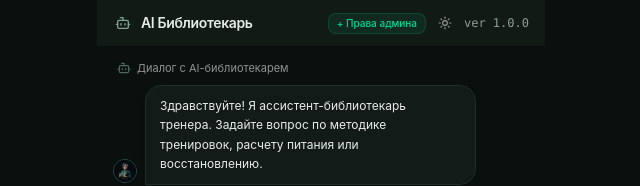
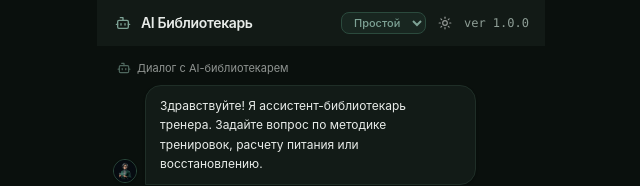
Before and after one commit to Oleg-YTS/trainer-ai-bot, a React (Vite) app in the folder webapp/: page / in a window 1280 px wide. Shown: the top 186 px of the page, without its empty margins (319-959 px from the left). Built offline with nearby package versions, Linux system fonts and the light colour scheme; no server answers.

Commit message:
feat(webapp): add role selector (Subscriber/VIP/Admin) in header for testing

```diff
--- a/webapp/src/App.tsx
+++ b/webapp/src/App.tsx
@@ -283,21 +283,29 @@ export const App: React.FC = () => {
 
           {/* Right: Sandbox role toggle, theme & version */}
           <div className="flex items-center gap-2">
-            {currentUser.is_admin ? (
+            {/* Testing Role Switcher */}
+            <select
+              value={currentUser.is_admin ? 'admin' : currentUser.is_vip ? 'vip' : 'subscriber'}
+              onChange={(e) => setUserRole(e.target.value as 'admin' | 'vip' | 'subscriber')}
+              className={`px-2 py-0.5 rounded-lg text-[11px] font-medium transition outline-none cursor-pointer border ${
+                isDark
+                  ? 'bg-[#182620] border-[#2B4A3D] text-[#7DA295]'
+                  : 'bg-[#F4F7F5] border-[#D0DCD5] text-[#2B4A3D]'
+              }`}
+              title="Переключение роли (для тестирования)"
+            >
+              <option value="subscriber">Простой</option>
+              <option value="vip">VIP</option>
+              <option value="admin">Админ</option>
+            </select>
+
+            {currentUser.is_admin && (
               <button
                 onClick={() => setActiveTab('trainer')}
                 className="px-2 py-0.5 rounded-lg text-[11px] font-semibold bg-amber-500/20 text-amber-400 border border-amber-500/40 hover:bg-amber-500/30 transition flex items-center gap-1"
                 title="Перейти в панель тренера"
               >
                 ★ Панель
-              </button>
-            ) : (
-              <button
-                onClick={() => setUserRole('admin')}
-                className="px-2 py-0.5 rounded-lg text-[10px] font-medium bg-emerald-500/10 text-emerald-400 border border-emerald-500/20 hover:bg-emerald-500/20 transition"
-                title="Включить режим тренера для тестирования"
-              >
-                + Права админа
               </button>
             )}
 
```
Also changed, not shown: 1 other file (tests, documents, lock files or other folders).
